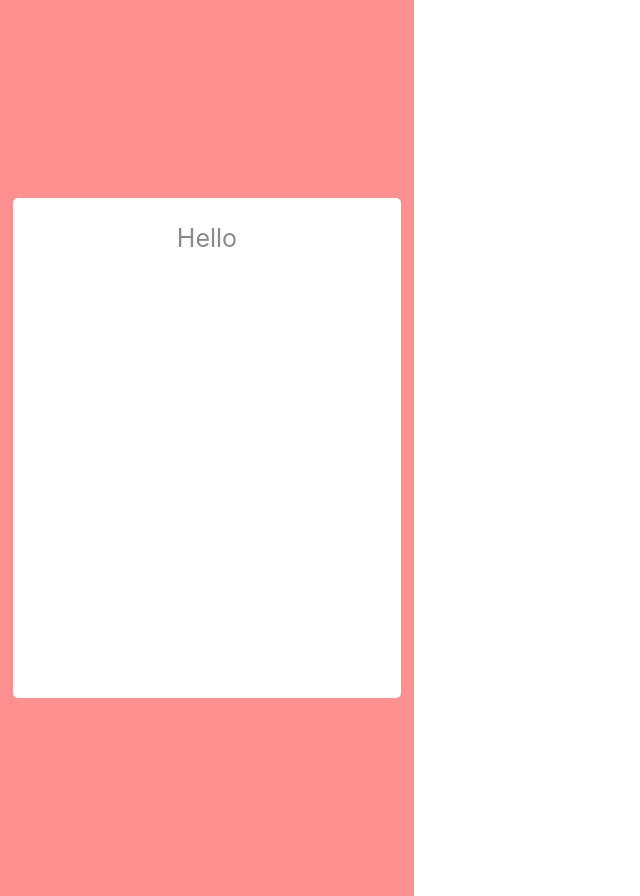
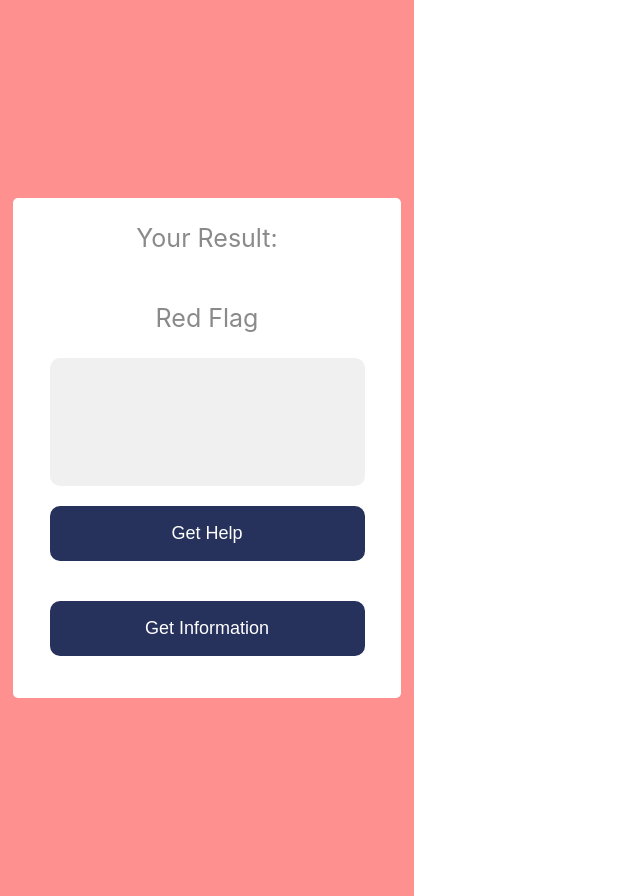
Before and after one commit to juuheek/group2-final-app, a Next.js app in the folder group2/: page /result in a window 1280 px wide. Shown: the whole page, without its empty margins (0-640 px from the left). Built offline with nearby package versions, Linux system fonts and the light colour scheme.

Commit message:
first page built

```diff
--- /dev/null
+++ b/group2/comps 2/WhiteBG/index.js
@@ -0,0 +1,26 @@
+import React from 'react';
+import styled from 'styled-components';
+import {useRouter} from 'next/router';
+
+const WhiteCont = styled.div`
+
+`;
+
+const WhiteContSub = styled.h3`
+`;
+
+const WhiteBG = ({
+
+
+}) => {
+  return <WhiteCont style={{
+    width: "388px",
+    height: "579px",
+    borderRadius: "5px",
+    backgroundColor: "#AFCF6B",
+  }}>
+      <WhiteContSub>test test. will have other componets. andits usually white</WhiteContSub>
+  </WhiteCont>
+}
+
+export default WhiteBG;
--- a/group2/comps/WhiteBG/index.js
+++ b/group2/comps/WhiteBG/index.js
@@ -1,14 +1,26 @@
 import React from 'react';
 import styled from 'styled-components';
 import Button from '../../comps/NavyButton';
+import Textbox from '../../comps/textbox';
+import NavyButton from '../../comps/NavyButton';
 import {RiStethoscopeLine} from 'react-icons/ri'
 import {useRouter} from 'next/router';
 
 const MinWhitebgCont = styled.div`
+  display: flex;
+  flex-direction: column;
+  align-items:center;
   width: 388px;
   height: ${props=>props.height}px;
   border-radius: 5px;
   background-color: #FFF;
+
+`;
+
+const WhitebgHeader = styled.p`
+  color:#8A8A8A;
+  font-size: 25px;
+  text-align: center;
 
 `;
 
@@ -22,11 +34,19 @@ const WhitebgBody = styled.p`
 
 
 const MinWhitebg = ({
-  height= 500
+  height= 500,
+  yourresult="Your Result:",
+  flagcolor="Red Flag",
+
 })=>{
   return <MinWhitebgCont height={height} >
-    <WhitebgBody>Hello</WhitebgBody>
+    <WhitebgHeader>{yourresult}</WhitebgHeader>
+    <WhitebgBody>{flagcolor}</WhitebgBody>
+    <Textbox>
 
+    </Textbox>
+    <NavyButton text="Get Help" />
+    <NavyButton text="Get Information" />
   </MinWhitebgCont>
 }
 export default MinWhitebg;
--- a/group2/pages/result.js
+++ b/group2/pages/result.js
@@ -1,7 +1,11 @@
-import React from "react";
-import styled from "styled-components";
-import MinWhitebg from "../comps/WhiteBG";
-import Whitebg from "../comps/JuheeWhitebg";
+import React from 'react';
+import styled from 'styled-components';
+import Button from '../comps/NavyButton';
+import MinWhitebg from '../comps/WhiteBG';
+import Textbox from '../comps/textbox';
+import NavyButton from '../comps/NavyButton';
+import {RiStethoscopeLine} from 'react-icons/ri'
+import {useRouter} from 'next/router';
 
 const MinChunCont = styled.div`
 
@@ -16,17 +20,32 @@ const MinChunCont = styled.div`
 
 `;
 
-const MinChunDiv = styled.div``;
+    const WhitebgHeader = styled.p`
+      color:#8A8A8A;
+      font-size: 25px;
+      text-align: center;
 
+    `;
+
+    const WhitebgBody = styled.p`
+      color:#8A8A8A;
+      font-size: 25px;
+      text-align: center;
+
+    `;
 
 export default function Result({
   bgcolor = "#FF9090"
+
 
 }) {
   return (
     <MinChunCont background={bgcolor}>
 
-          <MinWhitebg />
+          <MinWhitebg>
+
+          </MinWhitebg>
+
 
     </MinChunCont>
   )
```
Also changed, not shown: group2/comps 2/circleimg/index.js (added, +30 -0 lines), 1 other file (tests, documents, lock files or other folders).
